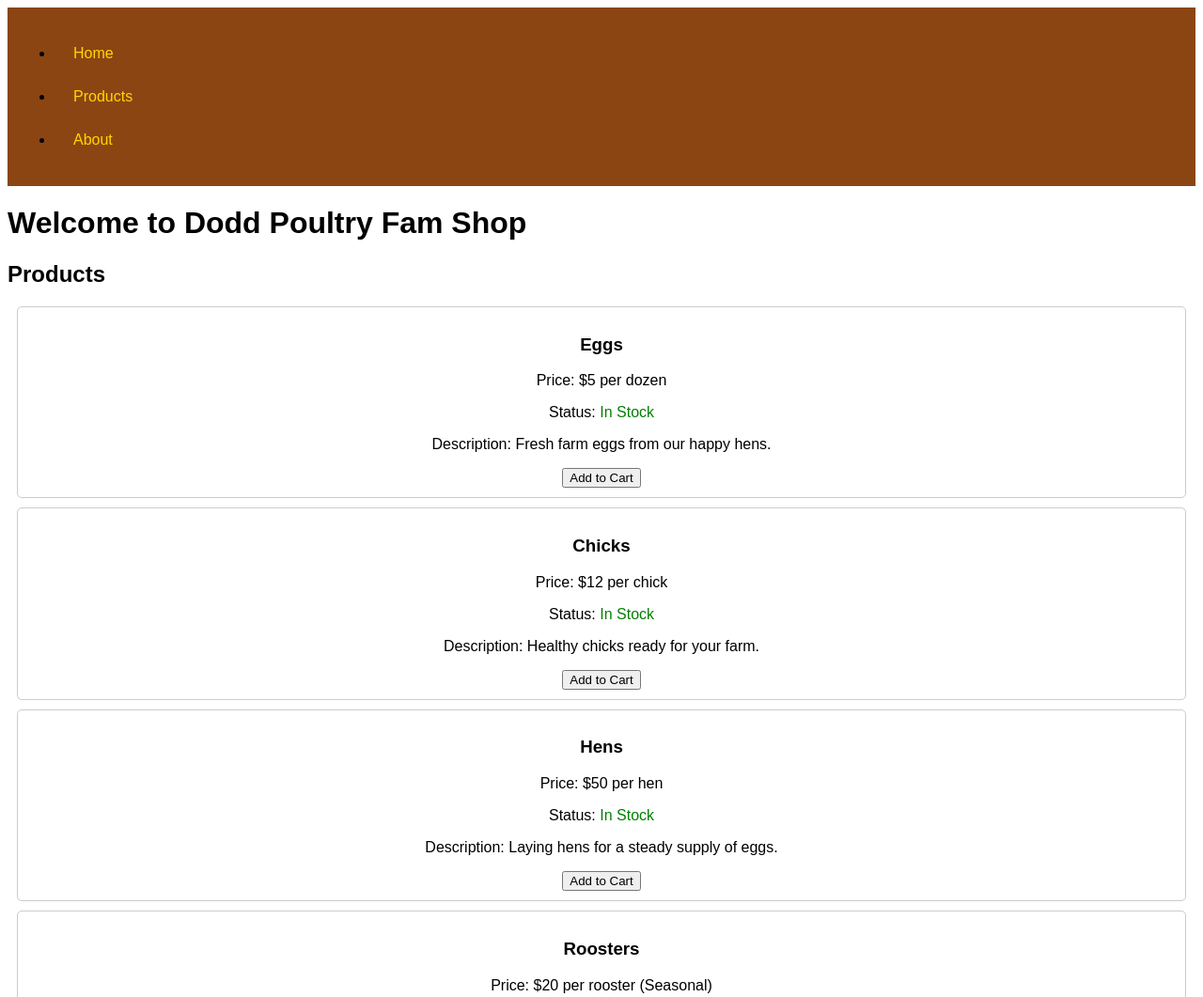
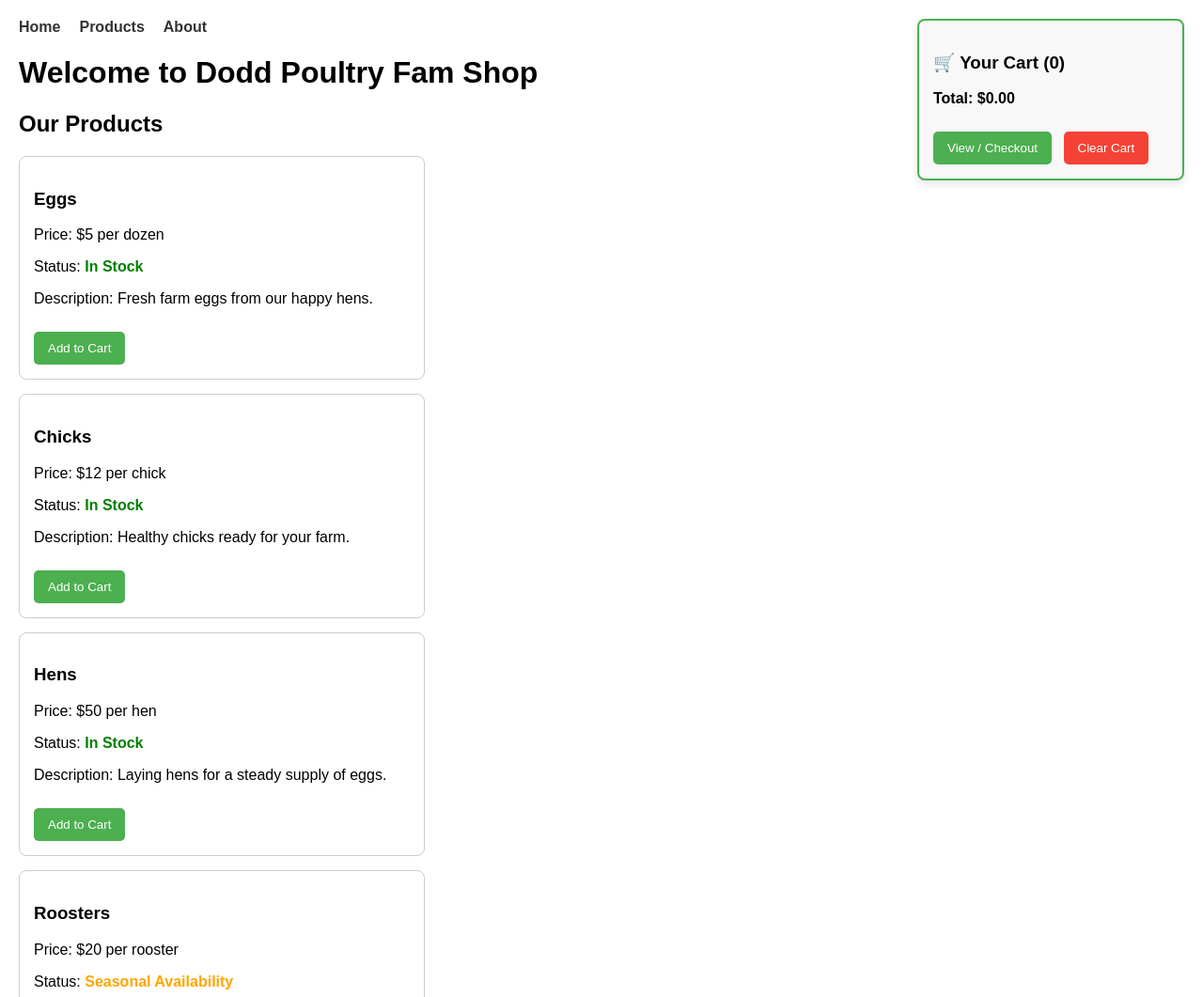
Before and after one commit to texanjack07/Dodd-Poultry-Fam, a website: page products.html in a window 1280 px wide. Shown: the top 1061 px of the page at 94% size. Drawn offline with Linux system fonts and the light colour scheme.

Commit message:
Update products.html

```diff
--- a/products.html
+++ b/products.html
@@ -4,13 +4,45 @@
     <meta charset="UTF-8">
     <meta name="viewport" content="width=device-width, initial-scale=1.0">
     <title>Dodd Poultry Fam Shop</title>
-    <link rel="stylesheet" href="styles.css">
     <style>
-        body { font-family: Arial, sans-serif; }
-        .product { border: 1px solid #ccc; padding: 10px; margin: 10px; }
-        .available { color: green; }
-        .limited { color: orange; }
-        .unavailable { color: red; }
+        body { font-family: Arial, sans-serif; margin: 20px; }
+        .navbar ul { list-style: none; padding: 0; display: flex; gap: 20px; }
+        .navbar a { text-decoration: none; color: #333; font-weight: bold; }
+
+        .product {
+            border: 1px solid #ccc;
+            padding: 15px;
+            margin: 15px 0;
+            border-radius: 8px;
+            max-width: 400px;
+        }
+        .available { color: green; font-weight: bold; }
+        .limited { color: orange; font-weight: bold; }
+
+        button {
+            background: #4CAF50;
+            color: white;
+            border: none;
+            padding: 10px 15px;
+            border-radius: 5px;
+            cursor: pointer;
+            margin-top: 10px;
+        }
+        button:hover { background: #45a049; }
+
+        #cart-summary {
+            position: fixed;
+            top: 20px;
+            right: 20px;
+            background: #f8f8f8;
+            padding: 15px;
+            border: 2px solid #4CAF50;
+            border-radius: 8px;
+            min-width: 250px;
+            box-shadow: 0 4px 8px rgba(0,0,0,0.1);
+        }
+        #cart-items { margin-top: 10px; }
+        .cart-item { margin: 8px 0; font-size: 0.95em; }
     </style>
 </head>
 <body>
@@ -21,35 +53,136 @@
             <li><a href="about.html">About</a></li>
         </ul>
     </nav>
+
     <h1>Welcome to Dodd Poultry Fam Shop</h1>
-    <h2>Products</h2>
+    <h2>Our Products</h2>
+
     <div class="product">
         <h3>Eggs</h3>
         <p>Price: $5 per dozen</p>
         <p>Status: <span class="available">In Stock</span></p>
         <p>Description: Fresh farm eggs from our happy hens.</p>
-        <button>Add to Cart</button>
+        <button class="add-to-cart" data-name="Eggs" data-price="5">Add to Cart</button>
     </div>
+
     <div class="product">
         <h3>Chicks</h3>
         <p>Price: $12 per chick</p>
         <p>Status: <span class="available">In Stock</span></p>
         <p>Description: Healthy chicks ready for your farm.</p>
-        <button>Add to Cart</button>
+        <button class="add-to-cart" data-name="Chicks" data-price="12">Add to Cart</button>
     </div>
+
     <div class="product">
         <h3>Hens</h3>
         <p>Price: $50 per hen</p>
         <p>Status: <span class="available">In Stock</span></p>
         <p>Description: Laying hens for a steady supply of eggs.</p>
-        <button>Add to Cart</button>
+        <button class="add-to-cart" data-name="Hens" data-price="50">Add to Cart</button>
     </div>
+
     <div class="product">
         <h3>Roosters</h3>
-        <p>Price: $20 per rooster (Seasonal)</p>
+        <p>Price: $20 per rooster</p>
         <p>Status: <span class="limited">Seasonal Availability</span></p>
         <p>Description: Proud roosters to guard your flock.</p>
-        <button>Add to Cart</button>
+        <button class="add-to-cart" data-name="Roosters" data-price="20">Add to Cart</button>
     </div>
+
+    <!-- Cart Summary -->
+    <div id="cart-summary">
+        <h3>🛒 Your Cart (<span id="cart-count">0</span>)</h3>
+        <div id="cart-items"></div>
+        <p><strong>Total: $<span id="cart-total">0</span></strong></p>
+        <button onclick="viewCart()">View / Checkout</button>
+        <button onclick="clearCart()" style="background: #f44336; margin-left: 8px;">Clear Cart</button>
+    </div>
+
+    <script>
+        let cart = JSON.parse(localStorage.getItem('cart')) || [];
+
+        function saveCart() {
+            localStorage.setItem('cart', JSON.stringify(cart));
+        }
+
+        function updateCartDisplay() {
+            const countEl = document.getElementById('cart-count');
+            const itemsEl = document.getElementById('cart-items');
+            const totalEl = document.getElementById('cart-total');
+
+            countEl.textContent = cart.length;
+
+            let total = 0;
+            itemsEl.innerHTML = '';
+
+            cart.forEach((item, index) => {
+                total += item.price;
+                const div = document.createElement('div');
+                div.className = 'cart-item';
+                div.innerHTML = `
+                    ${item.name} - $${item.price}
+                    <button onclick="removeFromCart(${index})" style="margin-left:10px; background:#ff9800; font-size:0.8em;">×</button>
+                `;
+                itemsEl.appendChild(div);
+            });
+
+            totalEl.textContent = total.toFixed(2);
+        }
+
+        function addToCart(name, price) {
+            cart.push({ name, price: parseFloat(price) });
+            saveCart();
+            updateCartDisplay();
+
+            // Optional: nice feedback
+            const btn = event.currentTarget;
+            const originalText = btn.textContent;
+            btn.textContent = "Added ✓";
+            btn.style.background = "#2196F3";
+            setTimeout(() => {
+                btn.textContent = originalText;
+                btn.style.background = "#4CAF50";
+            }, 1200);
+        }
+
+        function removeFromCart(index) {
+            cart.splice(index, 1);
+            saveCart();
+            updateCartDisplay();
+        }
+
+        function clearCart() {
+            if (confirm("Clear entire cart?")) {
+                cart = [];
+                saveCart();
+                updateCartDisplay();
+            }
+        }
+
+        function viewCart() {
+            if (cart.length === 0) {
+                alert("Your cart is empty!");
+                return;
+            }
+            let message = "Your Cart:\n\n";
+            cart.forEach(item => {
+                message += `${item.name} - $${item.price}\n`;
+            });
+            message += `\nTotal: $${cart.reduce((sum, item) => sum + item.price, 0).toFixed(2)}`;
+            alert(message + "\n\n(Checkout functionality can be added later)");
+        }
+
+        // Attach event listeners to all Add to Cart buttons
+        document.querySelectorAll('.add-to-cart').forEach(button => {
+            button.addEventListener('click', function() {
+                const name = this.getAttribute('data-name');
+                const price = this.getAttribute('data-price');
+                addToCart(name, price);
+            });
+        });
+
+        // Initialize cart on page load
+        updateCartDisplay();
+    </script>
 </body>
 </html>
```
Lines whose indentation alone changed are shown as unchanged.
